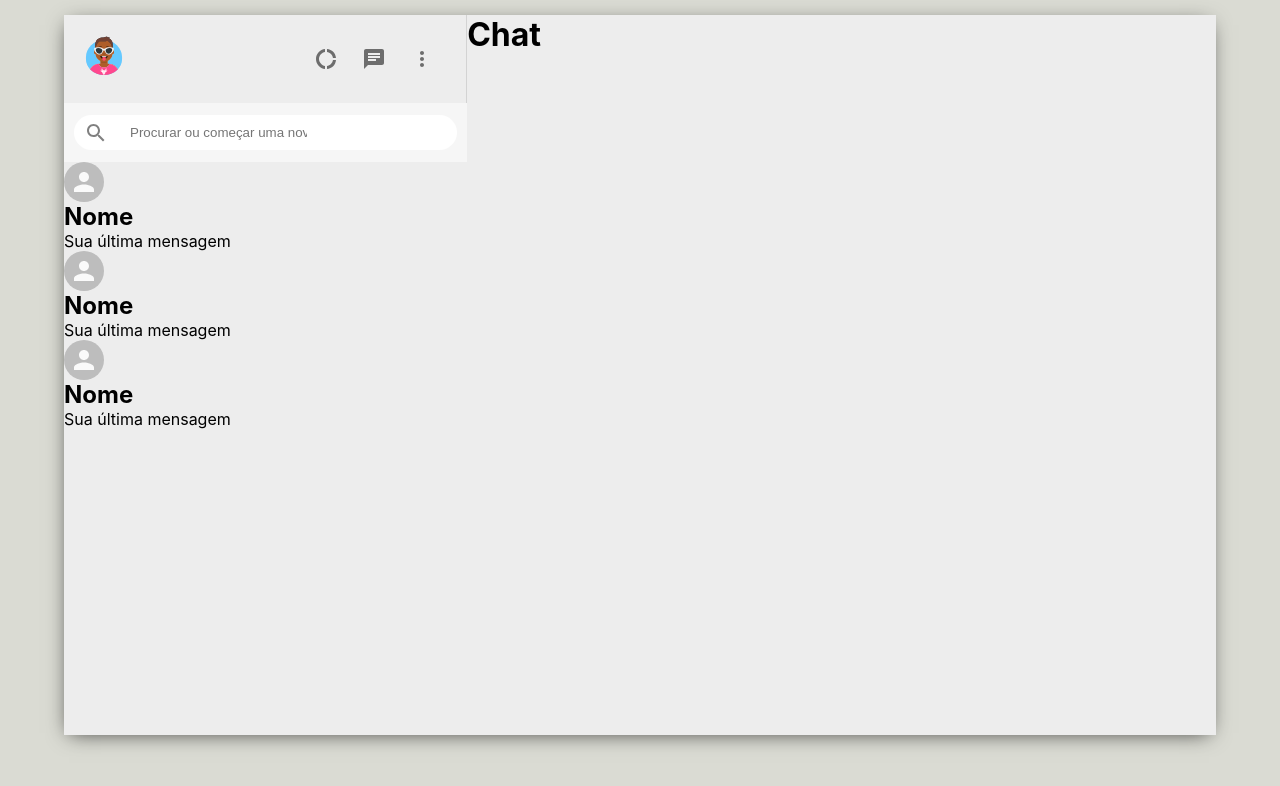
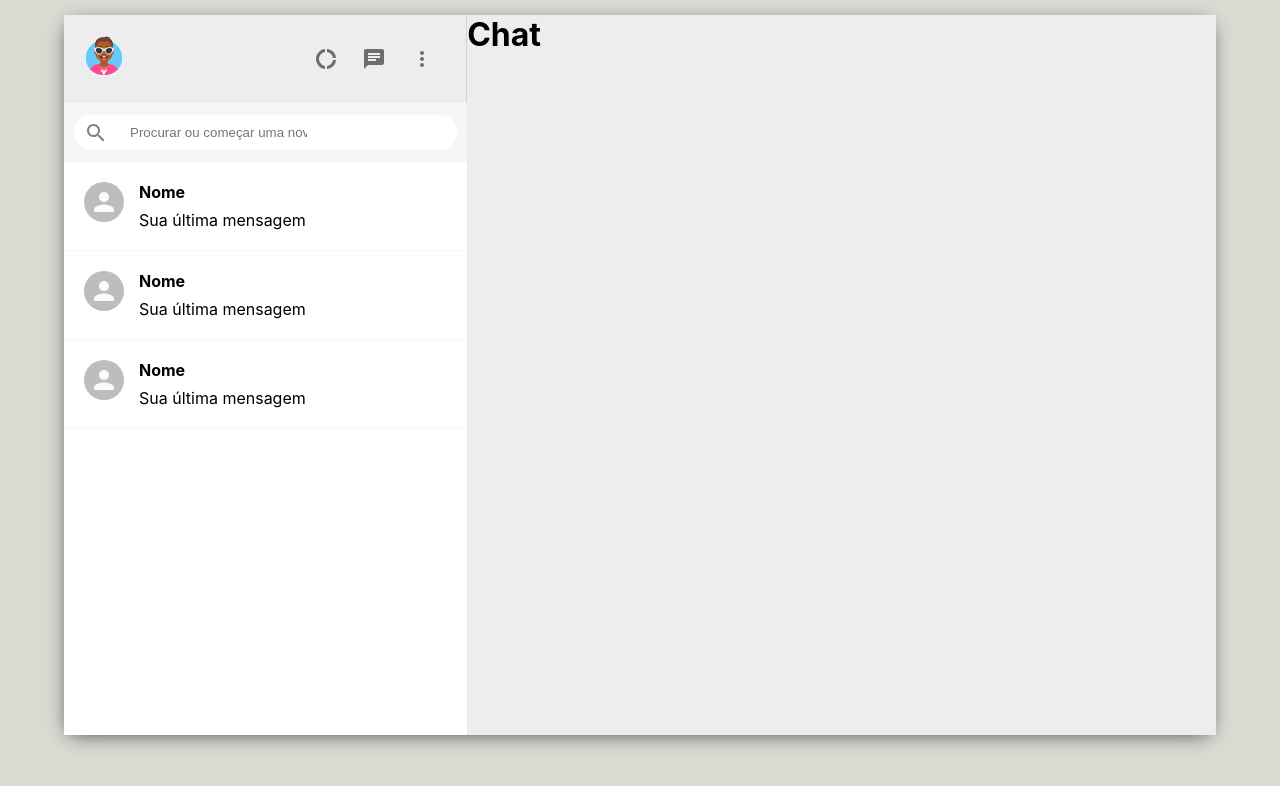
Before and after one commit to vbeloti/whatsapp-web, a React (Create React App) app: page / in a window 1280 px wide. Shown: the top 786 px of the page. Built offline with nearby package versions, Linux system fonts and the light colour scheme.

Commit message:
feat: add SidebarChat style

```diff
--- a/src/components/Sidebar/styles.css
+++ b/src/components/Sidebar/styles.css
@@ -43,3 +43,9 @@
   outline-width: 0;
   margin-left: 10px;
 }
+
+.sidebar__chats {
+  flex: 1;
+  background-color: white;
+  overflow-y: scroll;
+}
--- a/src/components/SidebarChat/styles.css
+++ b/src/components/SidebarChat/styles.css
@@ -0,0 +1,20 @@
+.sidebarChat {
+  display: flex;
+  padding: 20px;
+  cursor: pointer;
+  border-bottom: 1px solid #f6f6f6;
+}
+
+.sidebarChat:hover {
+  background-color: #ebebeb;
+}
+
+.sidebarChat__info {
+  margin-left: 15px;
+}
+
+
+.sidebarChat__info > h2 {
+  font-size: 16px;
+  margin-bottom: 8px;
+}
```
